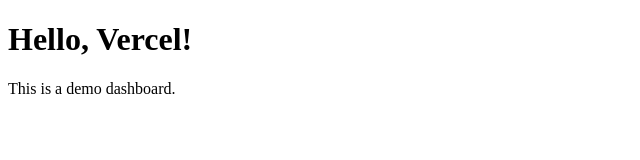
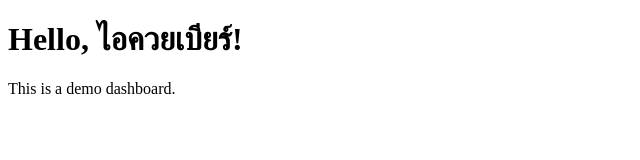
Before and after one commit to tonklaza090/amu-test, a plain HTML site: page index.html in a window 1280 px wide. Shown: the whole page, without its empty margins (0-640 px from the left). Drawn offline with Linux system fonts and the light colour scheme.

Commit message:
Update index.html

```diff
--- a/index.html
+++ b/index.html
@@ -5,7 +5,7 @@
   <title>My Free Dashboard</title>
 </head>
 <body>
-  <h1>Hello, Vercel!</h1>
+  <h1>Hello, ไอควยเบียร์!</h1>
   <p>This is a demo dashboard.</p>
 </body>
 </html>
```
